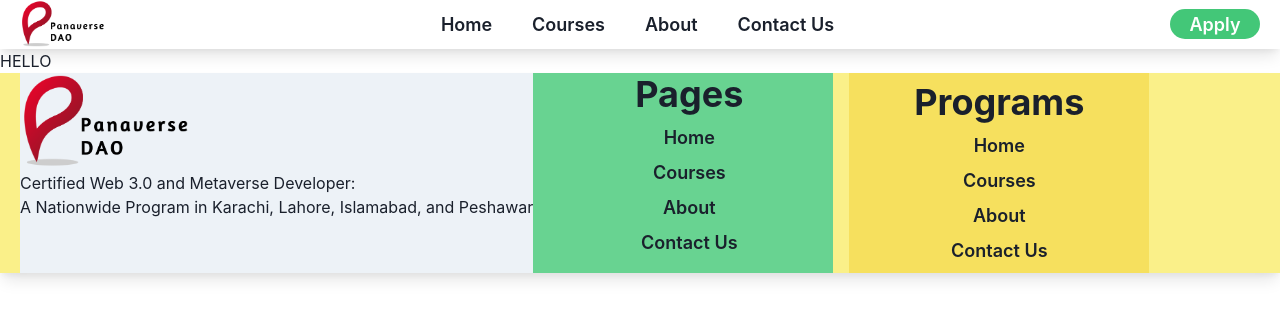
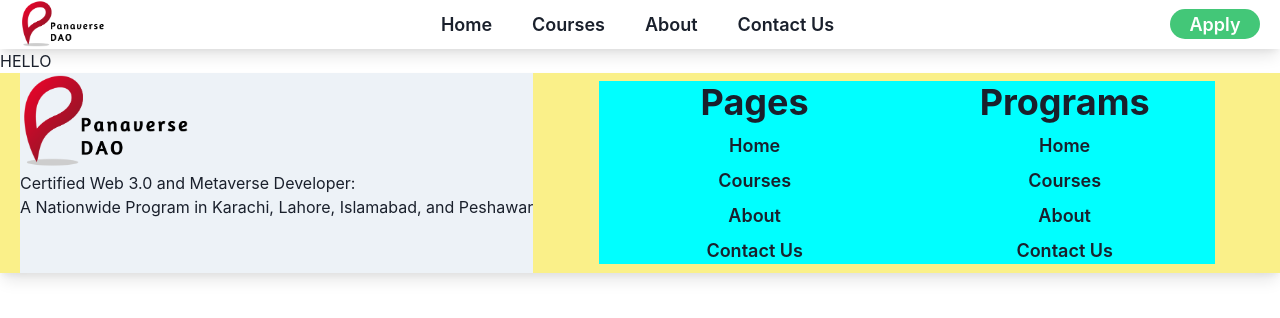
Before and after one commit to Hyder605/NextJs-Projects_prac, a Next.js app in the folder First_website/my-app/: page / in a window 1280 px wide. Shown: the top 318 px of the page. Built offline with nearby package versions, Linux system fonts and the light colour scheme.

Commit message:
footer 2

```diff
--- a/First_website/my-app/app/components/footer.tsx
+++ b/First_website/my-app/app/components/footer.tsx
@@ -15,8 +15,8 @@
     <Text>Certified Web 3.0 and Metaverse Developer:<br/>
         A Nationwide Program in Karachi, Lahore, Islamabad, and Peshawar</Text>
         </Box>
-
-        <VStack fontSize={18}  fontWeight='semibold' pl={"3"} bg={"green.300"} width={300}>
+        <Flex bg={"aqua"}  m={"auto"}>
+        <VStack fontSize={18}  fontWeight='semibold' pl={"3"}  width={300}>
             <Heading>Pages</Heading>
             <Link href={""} >Home</Link>
             <Link href={""}>Courses</Link>
@@ -25,7 +25,7 @@
 
         </VStack>
         <VStack fontSize={18} ml={"4"} mr={'0'} fontWeight='semibold'
-        pl={""} bg={"yellow.300"} width={300}
+        pl={""}  width={300}
         placeContent={"center"}>
             <Heading>Programs</Heading>
             <Link href={""} >Home</Link>
@@ -34,6 +34,7 @@
             <Link href={""}>Contact Us</Link>
 
         </VStack>
+        </Flex>
 
 
     </Flex>
```
